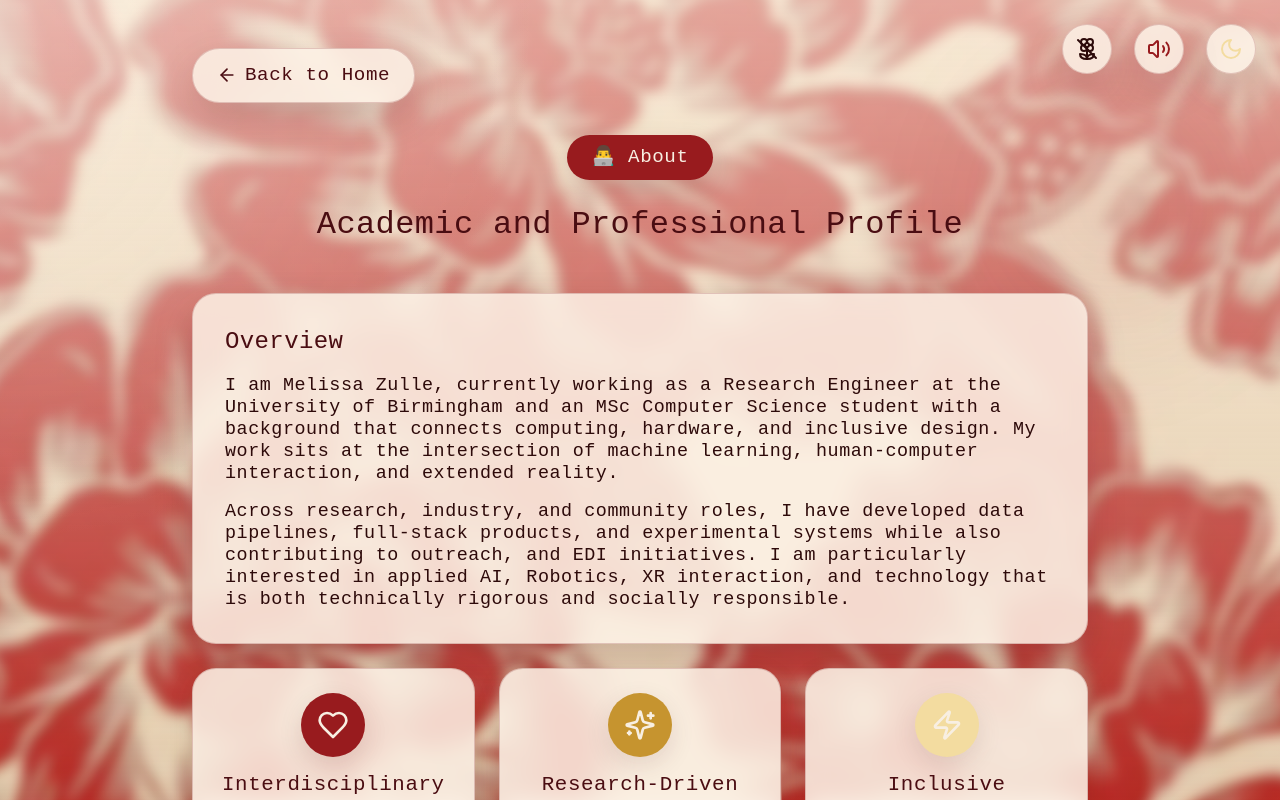
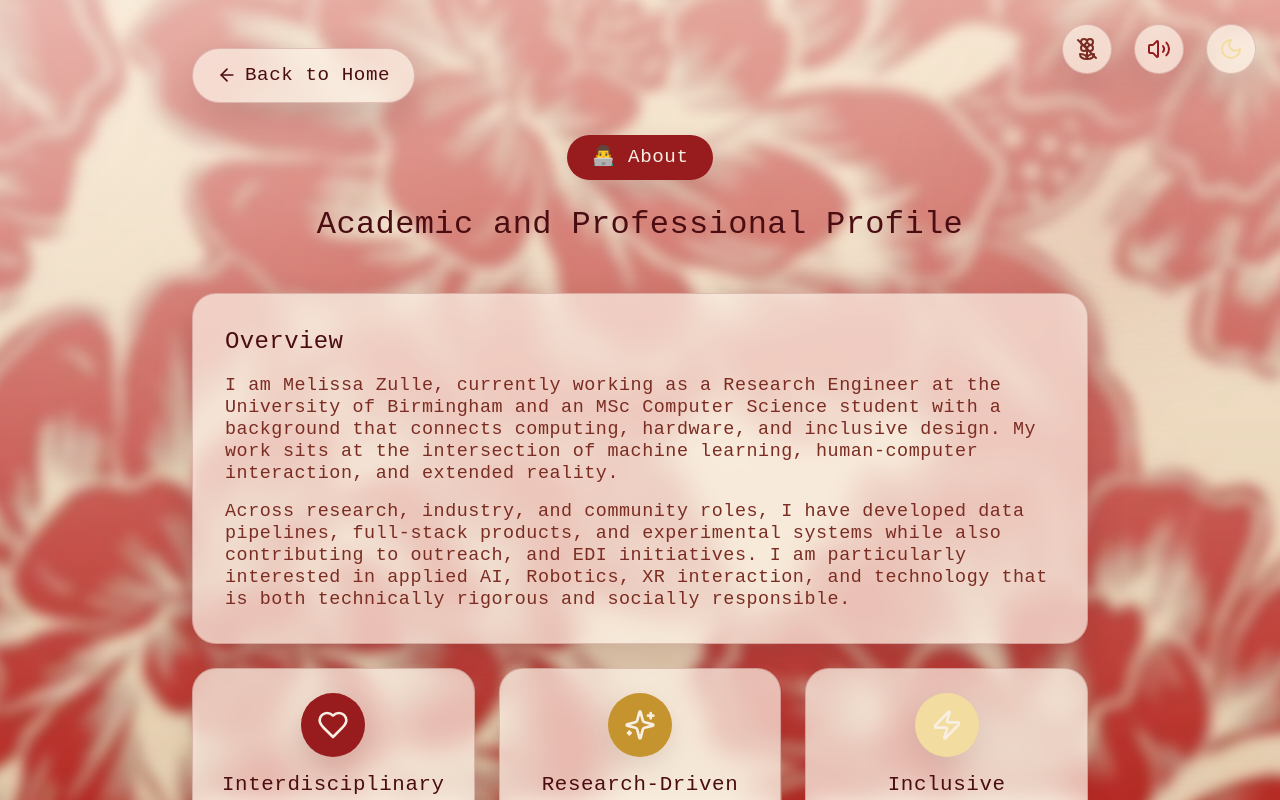
Before and after one commit to melzeta/personal_website, a React (Vite) app: page /about in a window 1280 px wide. Shown: the top 800 px of the page. Built offline with nearby package versions, Linux system fonts and the light colour scheme.

Commit message:
Revert "Improve glass card readability over floral backgrounds"
This reverts commit 2b75d8a77697938f1d5421dc3582fb2db4b01c80.

```diff
--- a/src/styles/globals.css
+++ b/src/styles/globals.css
@@ -27,7 +27,7 @@
 
   body {
     background-color: var(--bg-primary);
-    color: var(--text-secondary);
+    color: var(--text-primary);
     font-family: 'VT323', monospace;
     font-size: 1.2rem;
     letter-spacing: 0.02em;
@@ -66,7 +66,7 @@
 
   p {
     font-family: 'VT323', monospace;
-    font-weight: 500;
+    font-weight: 400;
     font-size: 1.15rem;
     line-height: 1.2;
     letter-spacing: 0.03em;
@@ -142,10 +142,10 @@
 :root {
   --bg-primary: #f8efe2;
   --bg-secondary: #f1dfc7;
-  --bg-card: rgba(253, 243, 231, 0.85);
-  --card-bg: rgba(253, 243, 231, 0.85);
+  --bg-card: rgba(253, 243, 231, 0.7);
+  --card-bg: rgba(253, 243, 231, 0.7);
   --text-primary: #4a0d12;
-  --text-secondary: #2d0a0a;
+  --text-secondary: #7b2d23;
   --accent-primary: #981b1e;
   --accent-secondary: #c6942f;
   --accent-tertiary: #f3dca0;
@@ -161,10 +161,10 @@
 .dark {
   --bg-primary: #0e1a2f;
   --bg-secondary: #162543;
-  --bg-card: rgba(244, 233, 201, 0.85);
-  --card-bg: rgba(244, 233, 201, 0.85);
+  --bg-card: rgba(11, 24, 48, 0.74);
+  --card-bg: rgba(11, 24, 48, 0.74);
   --text-primary: #f9f3e3;
-  --text-secondary: #2d0a0a;
+  --text-secondary: #e2cf9b;
   --accent-primary: #f3e0a4;
   --accent-secondary: #d4a94a;
   --accent-tertiary: #f8f1cf;
```
